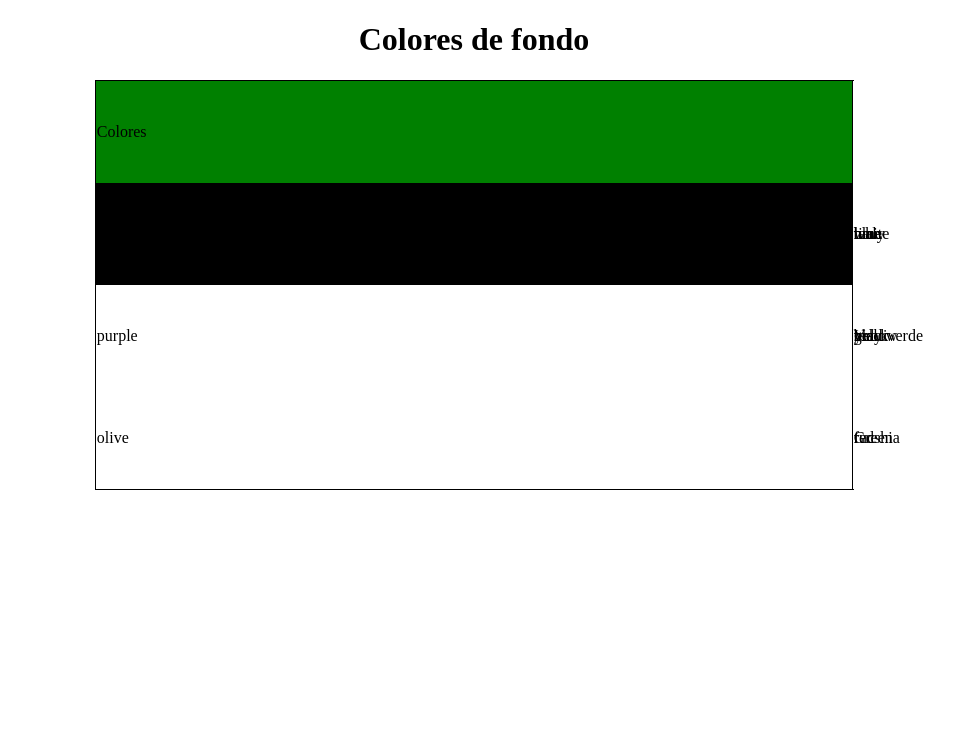
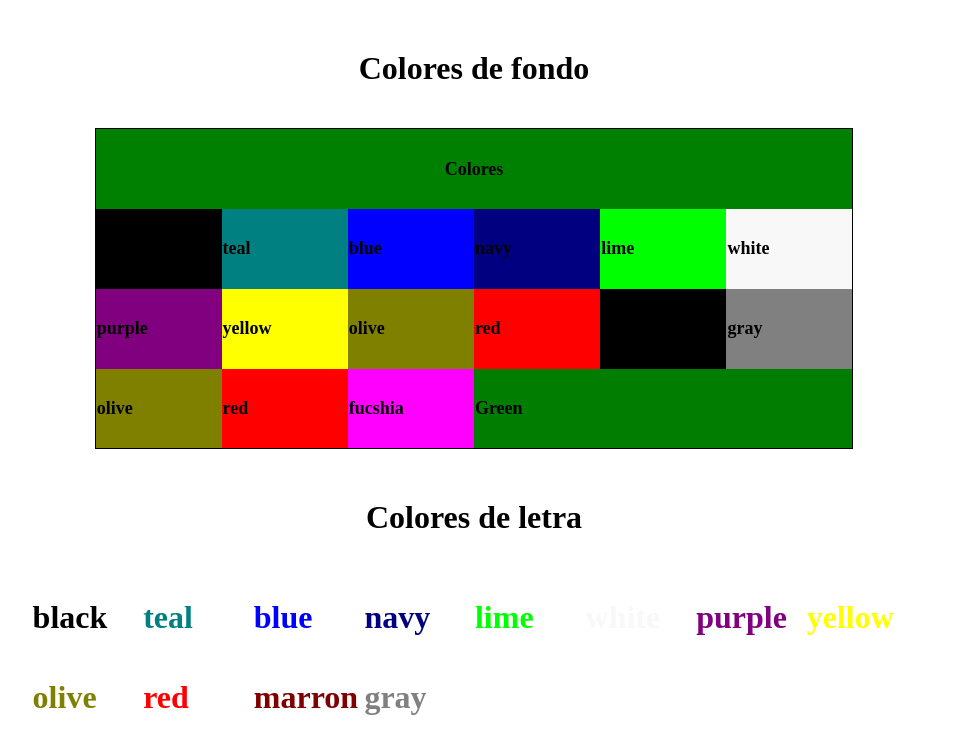
Before and after one commit to DanielGallo84/Html5, a website: page index2.html in a window 1280 px wide. Shown: the whole page, without its empty margins (166-1120 px from the left). Drawn offline with Linux system fonts and the light colour scheme.

Commit message:
tablas y letras

```diff
--- a/index2.html
+++ b/index2.html
@@ -10,21 +10,21 @@
 <body background="./img/wood-263802_1280.jpg">
     <h1>Colores de fondo</h1>
     <table class="table">
-        <tr>
-            <td class="colores">Colores</td>
+        <tr id="titulo">
+            <td class="colores" colspan="6">Colores</td>
         </tr>
         <tr>
             <td class="black">black</td>
             <td class="teal">teal</td>
             <td class="blue">blue</td>
             <td class="navy">navy</td>
-            <td class="lime">lime</td>
+            <td class="lime" colspan="">lime</td>
             <td class="white">white</td>
         </tr>
         <tr>
             <td class="purple">purple</td>
             <td class="yellow">yellow</td>
-            <td class="olive">Veoliverde</td>
+            <td class="olive">olive</td>
             <td class="red">red</td>
             <td class="black2">black</td>
             <td class="gray">gray</td>
@@ -33,9 +33,29 @@
             <td class="olive2">olive</td>
             <td class="red">red</td>
             <td class="fucshia">fucshia</td>
-            <td class="green2">Green</td>
+            <td class="green" colspan="3">Green</td>
         </tr>
+        </table>
+    <h1>Colores de letra</h1>
+    <table class="container">
+        <tr>
+            <td class="lblack">black</td>
+            <td class="lteal">teal</td>
+            <td class="lblue">blue</td>
+            <td class="lnavy">navy</td>
+            <td class="llime">lime</td>
+            <td class="lwhite">white</td>
+            <td class="lpurple">purple</td>
+            <td class="lyellow">yellow</td>
+        </tr>
+        <tr>
+            <td class="lolive">olive</td>
+            <td class="lred">red</td>
+            <td class="lmarron">marron</td>
+            <td class="lgray">gray</td>
 
-        </table>
+        </tr>
+    </table>
+
 </body>
 </html>
--- a/style2.css
+++ b/style2.css
@@ -3,6 +3,8 @@ body{
 }
 h1{
     text-align: center;
+    margin-top: 50px;
+    padding-bottom: 20px;
 }
 .table{
     table-layout: fixed;
@@ -10,42 +12,119 @@ h1{
     width: 60%;
     border: 1px solid;
     margin-left: 20%;
+    font-size: large;
+    font-weight:bold;
+
 }
-td{
-    width: 100px;
-    height: 100px;
-}
+
 tr{
-    height: 100px;
+    height: 80px;
+
+
 }
 .colores{
     background-color: rgb(0, 128, 0);
-    width: 100%;
+    text-align: center;
+    font-weight:bolder;
+
 }
 .black{
     background-color:rgb(0, 0, 0);
+    max-width: 15% ;
 }
 .teal{
     background-color: rgb(0, 128, 128);
 }
 .blue{
-    background-color: rgb(0, 0, 128);
+    background-color: rgb(0, 0, 255);
 }
 .navy{
     background-color: rgb(0, 0, 128);
 }
 .lime{
     background-color: rgb(0, 255, 0);
+    width: 200px;
 }
 .white{
     background-color: rgb(249, 248, 248);
 }
+.purple{
+    background-color: rgb(128, 0, 128);
+}
+.yellow{
+    background-color: rgb(255, 255, 0);
+}
+.olive{
+    background-color: rgb(128, 128, 0);
+}
+.red{
+    background-color: rgb(255, 0, 0);
+}
+.black2{
+    background-color:rgb(0, 0, 0);
+}
+.gray{
+    background-color:rgb(128, 128, 128);
+}
+.olive2{
+    background-color: rgb(128, 128, 0);
+}
+.red{
+    background-color: rgb(255, 0, 0);
+}
+.fucshia{
+    background-color: rgb(255, 0, 255);
+}
+.green{
+    background-color:rgb(1, 126, 1);
+}
+.container{
+    table-layout: fixed;
+    border-collapse: collapse;
+    width: 70%;
+    margin-left: 15%;
+    font-size: xx-large;
+    font-weight:bold;
+}
+td{
+    width:70%;
+    margin-left: 20%;
+}
+.lblack{
+    color: rgb(0, 0, 0);
+}
+.lteal{
+    color: rgb(0, 128, 128);
+}
 
-
-
-/*.fondo{
-    height:100%;
-    width: 100%;
-    background-image: url("img/wood-263802_1280.jpg");
-
+.lblue{
+    color: rgb(0, 0, 255);
 }
+.lnavy{
+    color: rgb(0, 0, 128);
+}
+.llime{
+    color: rgb(0, 255, 0);
+    margin-left: 20px;
+}
+.lwhite{
+    color: rgb(249, 248, 248);
+}
+.lpurple{
+    color: rgb(128, 0, 128);
+}
+.lyellow{
+    color: rgb(255, 255, 0);
+}
+.lolive{
+    color: rgb(128, 128, 0);
+}
+.lred{
+    color: rgb(255, 0, 0);
+}
+.lmarron{
+    color: rgb(128, 0, 0);
+}
+.lgray{
+    color:rgb(128, 128, 128);
+}
```
